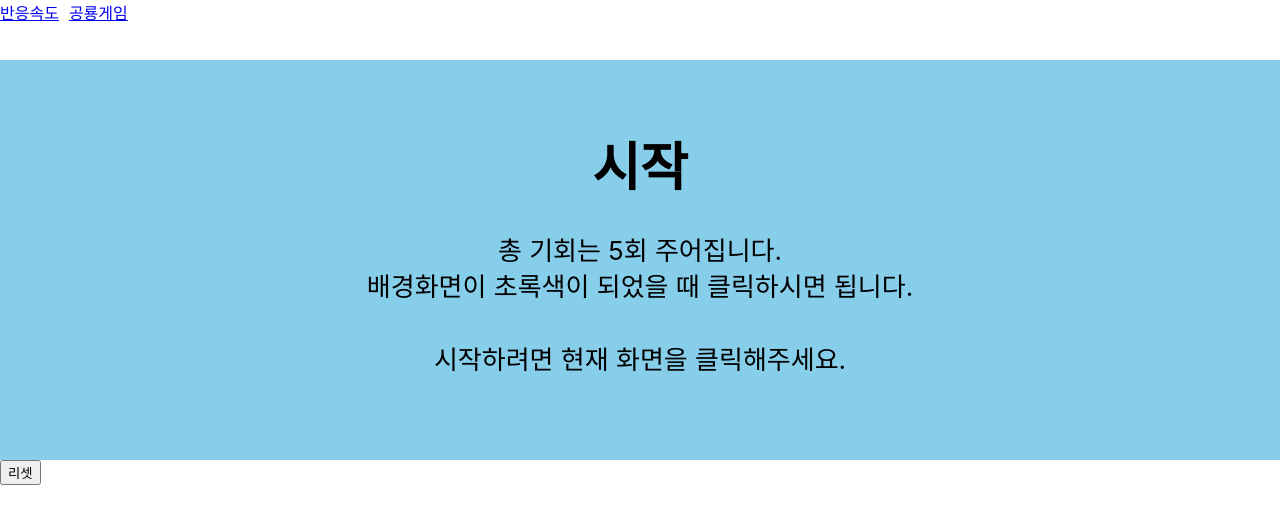
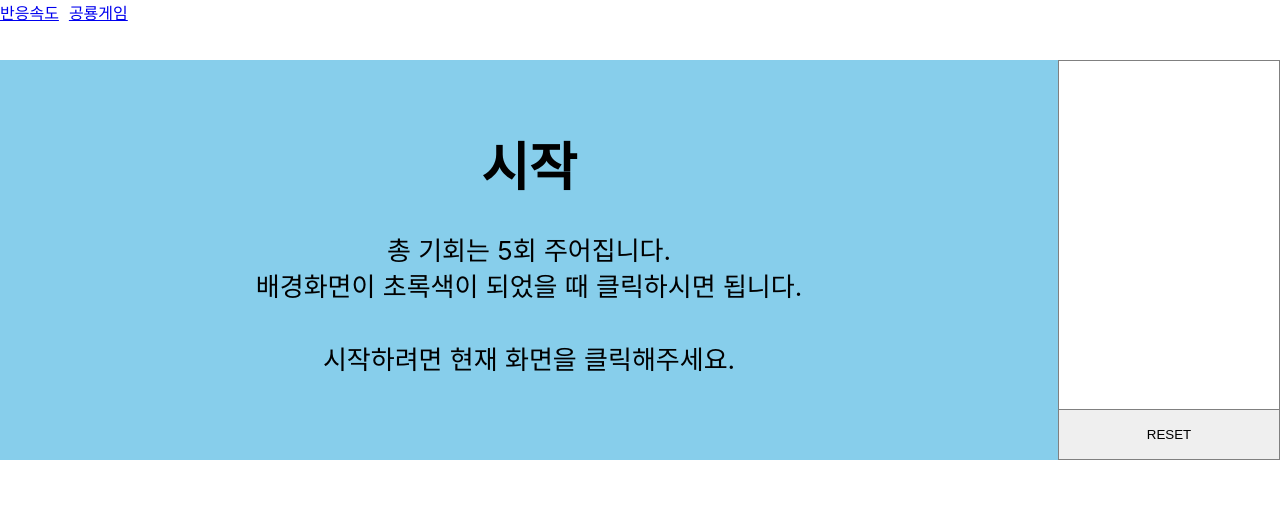
Before and after one commit to codeCYJ/web_games, a React (Create React App) app: page /reaction_rate in a window 1280 px wide. Shown: the top 524 px of the page. Built offline with nearby package versions, Linux system fonts and the light colour scheme.

Commit message:
반응속도 테스트

```diff
--- /dev/null
+++ b/src/components/datas/ReactionRate.js
@@ -0,0 +1,39 @@
+export const DATA = [
+  {
+    id: 0,
+    state: "waiting",
+    title: "시작",
+    color: "skyblue",
+    message:
+      "총 기회는 5회 주어집니다. \n 배경화면이 초록색이 되었을 때 클릭하시면 됩니다. \n\n시작하려면 현재 화면을 클릭해주세요.",
+  },
+  {
+    id: 1,
+    state: "ready",
+    color: "#ec9a9a",
+    title: "준비",
+    message: "배경화면이 초록색이 되었을 때 클릭해주세요.",
+  },
+  {
+    id: 2,
+    state: "now",
+    color: "#6cbe6c",
+    title: "클릭",
+    message: "클릭해주세요",
+  },
+  {
+    id: 3,
+    state: "fail",
+    color: "gray",
+    title: "준비 화면에서는 클릭이 불가능합니다.",
+    message:
+      "빨간색 준비 화면에서는 클릭이 불가능합니다. 처음부터 시작하시려면 화면을 클릭해주세요.",
+  },
+  {
+    id: 4,
+    state: "finish",
+    color: "gray",
+    title: "테스트가 종료되었습니다.",
+    message: "",
+  },
+];
--- a/src/components/pages/ReactionRate.jsx
+++ b/src/components/pages/ReactionRate.jsx
@@ -1,95 +1,76 @@
-import { useState } from "react";
+import { useRef, useState } from "react";
 import styled from "styled-components";
 
-const DATA = [
-  {
-    id: 0,
-    state: "waiting",
-    title: "시작",
-    color: "skyblue",
-    message:
-      "총 기회는 5회 주어집니다. \n 배경화면이 초록색이 되었을 때 클릭하시면 됩니다. \n\n시작하려면 현재 화면을 클릭해주세요.",
-  },
-  {
-    id: 1,
-    state: "ready",
-    color: "#ec9a9a",
-    title: "준비",
-    message: "배경화면이 초록색이 되었을 때 클릭해주세요.",
-  },
-  {
-    id: 2,
-    state: "now",
-    color: "#6cbe6c",
-    title: "클릭",
-    message: "클릭해주세요",
-  },
-  {
-    id: 3,
-    state: "fail",
-    color: "gray",
-    title: "준비 화면에서는 클릭이 불가능합니다.",
-    message:
-      "빨간색 준비 화면에서는 클릭이 불가능합니다. 처음부터 시작하시려면 화면을 클릭해주세요.",
-  },
-];
+import { DATA } from "../datas/ReactionRate";
+
 const ReactionRate = () => {
+  const timeout = useRef();
   const [stateIndex, setStateIndex] = useState(0);
   const [startTime, setStartTime] = useState(0);
-  const [endTime, setEndTime] = useState(0);
   const [result, setResult] = useState([]);
-
-  console.log("startTime:", startTime);
-  console.log("endTime:", endTime);
-  console.log("endTime - startTime :", endTime - startTime);
 
   const handleReset = () => {
     setResult([]);
     setStateIndex(0);
   };
+
   const onClickScreen = () => {
     if (DATA[stateIndex].state === "waiting") {
       setStateIndex(1);
-      setTimeout(() => {
+      timeout.current = setTimeout(() => {
         setStateIndex(2);
         setStartTime(new Date().getTime());
       }, Math.floor(Math.random() * 1000 + 2000));
     } else if (DATA[stateIndex].state === "ready") {
+      clearTimeout(timeout.current);
       setStateIndex(3);
-      clearTimeout();
+      setStartTime(0);
+      setResult([]);
     } else if (DATA[stateIndex].state === "now") {
       setResult([...result, new Date().getTime() - startTime]);
-      setTimeout(() => {
-        setStateIndex(1);
+      if (result.length === 4) return setStateIndex(4);
+      setStateIndex(1);
+      timeout.current = setTimeout(() => {
+        setStateIndex(2);
         setStartTime(new Date().getTime());
       }, Math.floor(Math.random() * 1000 + 2000));
     } else if (DATA[stateIndex].state === "fail") {
       setStateIndex(0);
-      setStartTime(0);
-      setEndTime(0);
-      setResult([]);
     }
   };
+
   const averageTime =
     result.length > 0 ? result?.reduce((a, c) => a + c) / result?.length : 0;
   return (
     <Container>
       <Screen onClick={onClickScreen} color={DATA[stateIndex].color}>
         <h1>{DATA[stateIndex].title}</h1>
-        <p>{DATA[stateIndex].message}</p>
+        <p>
+          {DATA[stateIndex].message ||
+            `평균 반응속도는 ${averageTime}ms 입니다.`}
+        </p>
       </Screen>
-      {result.map((v, i) => (
-        <p key={i}>{`${i}번째 반응속도 : ${v}ms`}</p>
-      ))}
-      {result.length > 0 && <div>평균 시간 : {averageTime}ms</div>}
-      <button onClick={handleReset}>리셋</button>
+      <Right>
+        <div>
+          {result.map((v, i) => (
+            <Row key={i}>
+              <dv>{i + 1}번 째 반응속도</dv>
+              {`${v} ms`}
+            </Row>
+          ))}
+        </div>
+        <ResetButton onClick={handleReset}>RESET</ResetButton>
+      </Right>
     </Container>
   );
 };
 
-const Container = styled.div``;
+const Container = styled.div`
+  display: flex;
+`;
+
 const Screen = styled.div`
-  width: 100%;
+  flex: 1;
   height: 400px;
   background-color: ${({ color }) => color};
   display: flex;
@@ -106,4 +87,26 @@ const Screen = styled.div`
   }
 `;
 
+const Right = styled.div`
+  width: 220px;
+  display: flex;
+  flex-direction: column;
+  justify-content: space-between;
+  align-items: space-between;
+  border: 1px solid gray;
+`;
+
+const Row = styled.div`
+  display: flex;
+  gap: 8px;
+  padding: 10px;
+`;
+
+const ResetButton = styled.button`
+  width: 100%;
+  height: 50px;
+  border: none;
+  border-top: 1px solid gray;
+`;
+
 export default ReactionRate;
```
